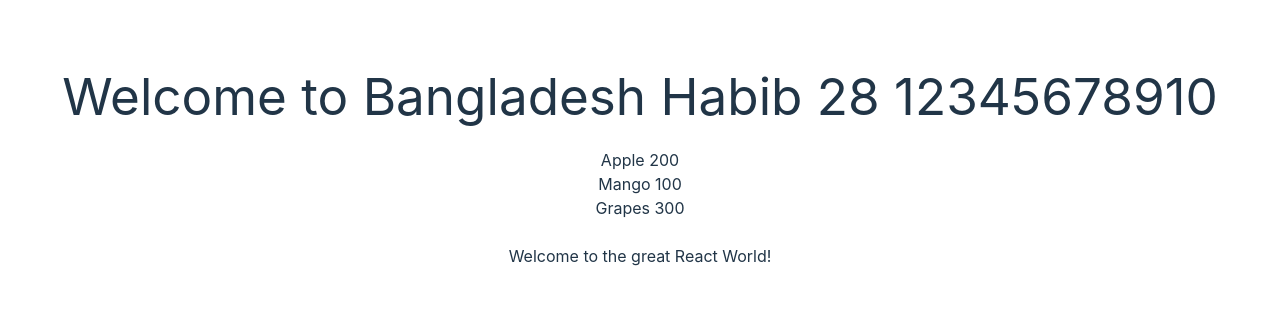
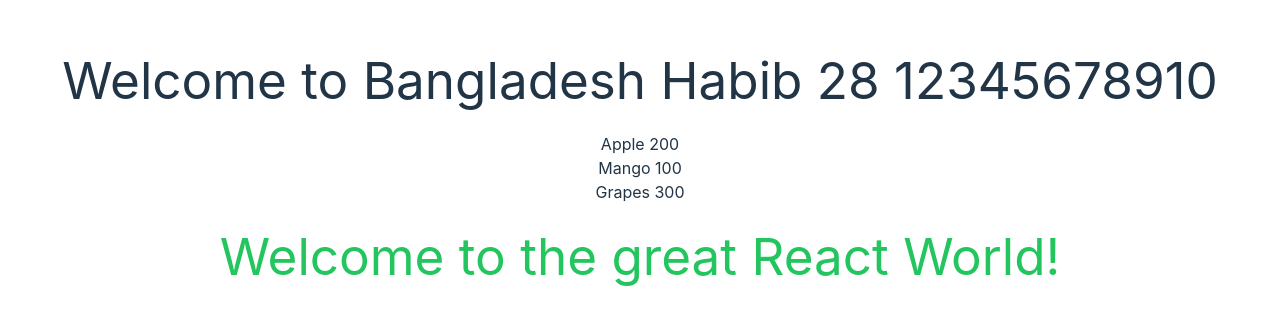
Before and after one commit to Habib16051/React-Practice, a React (Vite) app: page / in a window 1280 px wide. Shown: the part 232-556 px from the top of the page. Built offline with nearby package versions, Linux system fonts and the light colour scheme.

Commit message:
ternary condition added

```diff
--- a/src/components/Code.jsx
+++ b/src/components/Code.jsx
@@ -1,7 +1,13 @@
 import React from "react";
 
 const Code = () => {
-  return <div>Try your heart and soul to become a react coder!!</div>;
+  return (
+    <div>
+      <h1 className="text-pink-400">
+        Try your heart and soul to become a react coder!!
+      </h1>
+    </div>
+  );
 };
 
 export default Code;
--- a/src/components/ConditionalComponent.jsx
+++ b/src/components/ConditionalComponent.jsx
@@ -5,11 +5,13 @@ import Code from "./Code";
 const ConditionalComponent = () => {
   const display = true;
 
-  if (display) {
-    return <Welcome />;
-  } else {
-    return <Code />;
-  }
+  return display ? <Welcome /> : <Code />; //Ternary Condition
+
+  //   if (display) {
+  //     return <Welcome />;
+  //   } else {
+  //     return <Code />;
+  //   }
 
   //   if (display) {
   //     return <h1>This is a conditional Component</h1>;
--- a/src/components/Welcome.jsx
+++ b/src/components/Welcome.jsx
@@ -1,7 +1,11 @@
 import React from "react";
 
 const Welcome = () => {
-  return <div>Welcome to the great React World!</div>;
+  return (
+    <div>
+      <h1 className="text-green-500">Welcome to the great React World!</h1>
+    </div>
+  );
 };
 
 export default Welcome;
```
